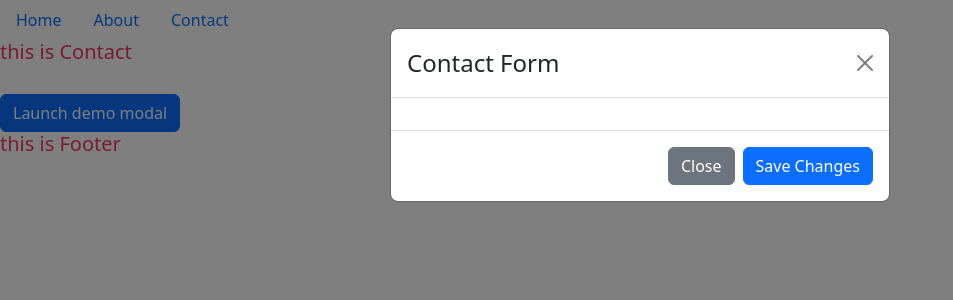
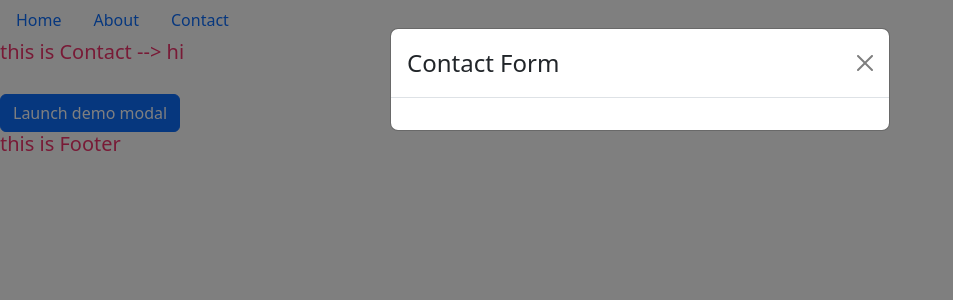
Before and after one commit to rensilva5/Conditional-rendering, a React (Create React App) app in the folder forms/: page /contact in a window 1280 px wide. Both pictures are taken after a click on the button "Launch demo modal". Shown: the top 300 px of the page, without its empty margins (0-953 px from the left). Built offline with nearby package versions, Linux system fonts and the light colour scheme.

Commit message:
Contacts updated

```diff
--- a/forms/src/pages/About.js
+++ b/forms/src/pages/About.js
@@ -1,4 +1,3 @@
 const About = () => <h3>this is about page</h3>
 
-
 export default About
--- a/forms/src/pages/Contact.js
+++ b/forms/src/pages/Contact.js
@@ -1,19 +1,18 @@
+import { useState } from "react";
+import { Button, Modal } from "react-bootstrap";
 import Form from "../components/Form"
-//import Form from "../components/Form"
-import { Button, Modal } from "react-bootstrap";
-import { useState } from "react";
 
 const Contact = () => {
     const [show, setShow] = useState(false);
-
+    const [stateFromChild, setStateFromChild] = useState('')
     const handleClose = () => setShow(false);
     const handleShow = () => setShow(true);
 
+    console.log('stateFromChild =>', stateFromChild)
+
     return (
         <>
-        <h3>
-            this is Contact
-        </h3>
+        <h3>this is Contact --> hi {stateFromChild.title} </h3>
         <Button variant="primary" onClick={handleShow}>
         Launch demo modal
       </Button>
@@ -22,17 +21,15 @@ const Contact = () => {
         <Modal.Header closeButton>
           <Modal.Title>Contact Form</Modal.Title>
         </Modal.Header>
-        <Modal.Body></Modal.Body>
-        <Modal.Footer>
-
-          <Button variant="secondary" onClick={handleClose}>
-            Close
-          </Button>
-          <Button variant="primary" onClick={handleClose}>
-            Save Changes
-          </Button>
-        </Modal.Footer>
-      </Modal>
+        <Modal.Body>
+            <form
+            handleClose={handleClose}
+            ronsProps='Call it My form'
+            aliciasProps={['music', 'food']}
+            setStateFromChild={setStateFromChild}
+            />
+            </Modal.Body>
+        </Modal>
         </>
     )
 }
```
